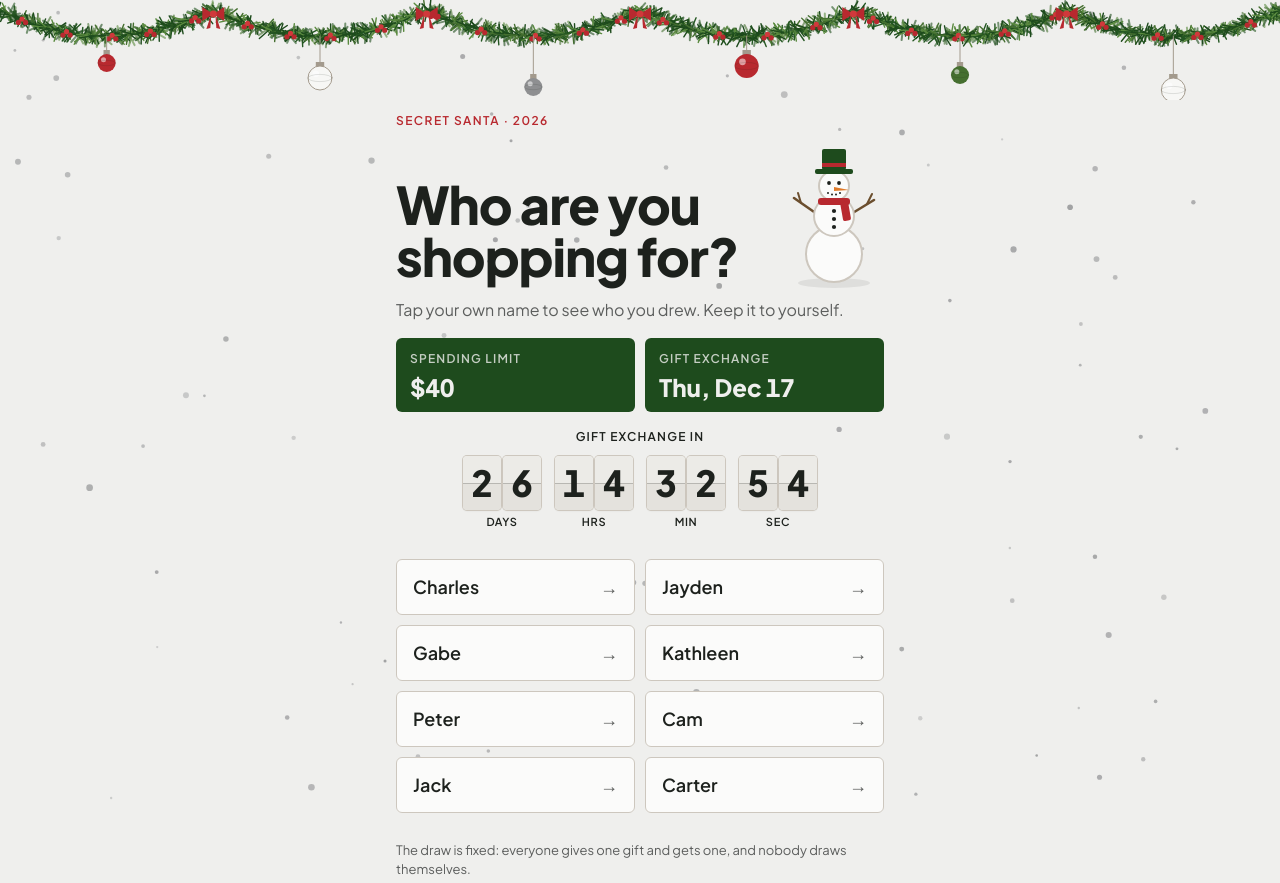
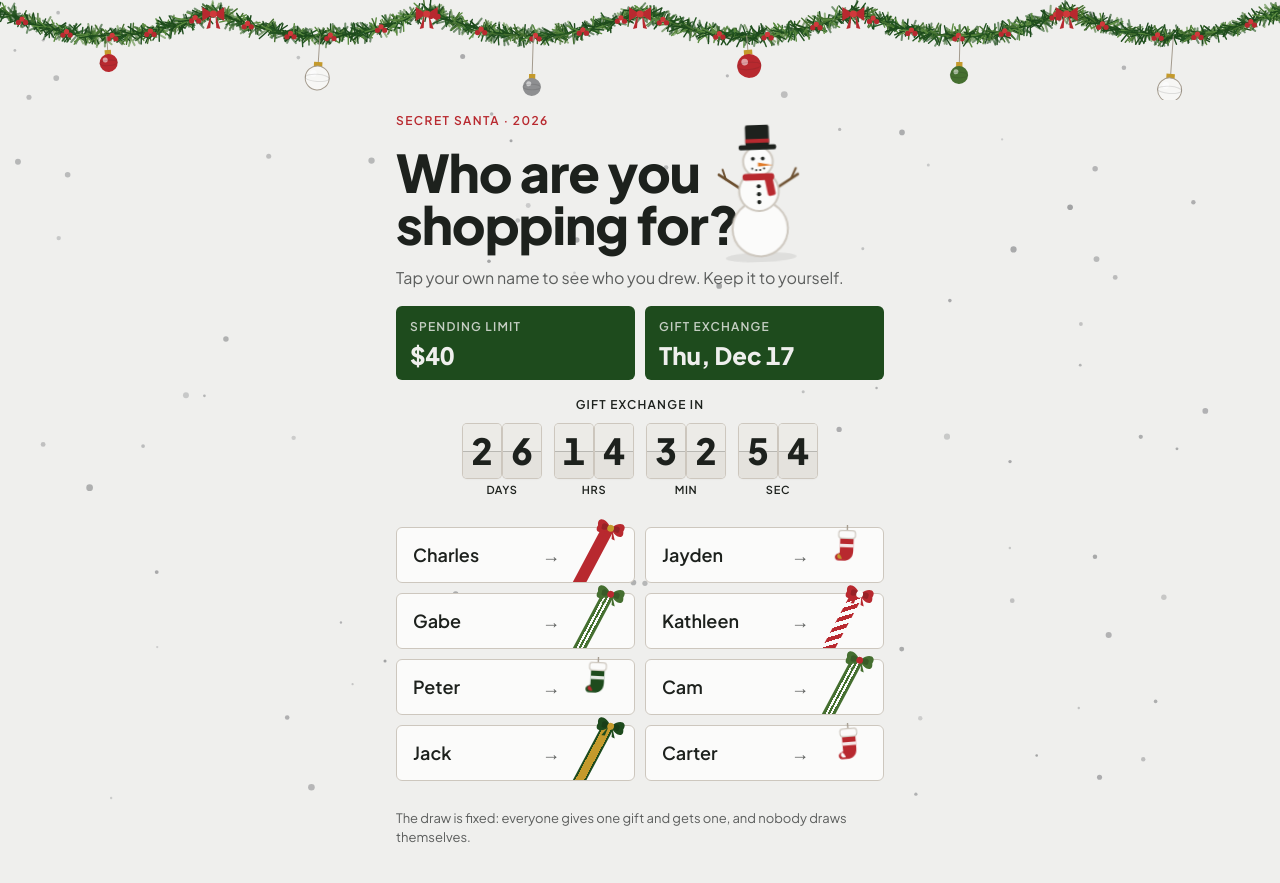
Before and after one commit to mengchar/secret-santa, a plain HTML site: page index.html in a window 1280 px wide. Shown: the top 883 px of the page. Drawn offline with Linux system fonts and the light colour scheme.

Commit message:
Swaying snowman and ornaments, present ribbons, stockings, gold accents
Co-Authored-By: Claude Opus 5.5 <noreply@anthropic.com>

```diff
--- a/index.html
+++ b/index.html
@@ -19,6 +19,7 @@
   --pine: #1e4b1d;    /* evergreen: primary actions, key numbers */
   --berry: #456f30;   /* moss: secondary accent (name kept for the existing rules) */
   --gold: #a39a8d;    /* stone trim on the gift tag */
+  --foil: #c49a2c;    /* gold accent, used sparingly: ribbons, bow knots, ornament caps */
   --danger: #9e2a2b;  /* errors only, always with a text message */
   --red: #b8292f;     /* festive decoration only; never the only way something is shown */
   --tag: #fbfbfa;
@@ -77,7 +78,7 @@ h1 { font-family: var(--display); font-weight: 800; font-size: clamp(36px, 9vw,
   filter: drop-shadow(0 0 1px rgba(28,27,25,.35)) drop-shadow(0 6px 14px rgba(28,27,25,.14));
   animation: swing .9s cubic-bezier(.3,1.6,.5,1) both; transform-origin: 0 50%;
 }
-.tag::before { content: ""; position: absolute; left: 22px; top: 50%; width: 14px; height: 14px; margin-top: -7px; border-radius: 50%; background: var(--bg); box-shadow: inset 0 0 0 2px var(--gold); }
+.tag::before { content: ""; position: absolute; left: 22px; top: 50%; width: 14px; height: 14px; margin-top: -7px; border-radius: 50%; background: var(--bg); box-shadow: inset 0 0 0 2px var(--foil); }
 .tag .to { font-size: 12px; font-weight: 600; letter-spacing: .12em; text-transform: uppercase; opacity: .7; }
 .tag .who { font-family: var(--display); font-weight: 800; font-size: clamp(38px, 11vw, 54px); line-height: 1.05; text-transform: capitalize; color: var(--red); margin-top: 6px; overflow-wrap: anywhere; }
 .tag .from { margin-top: 14px; font-size: 14px; }
@@ -151,14 +152,50 @@ footer { font-size: 13px; color: var(--muted); }
 .decor { position: absolute; left: 0; width: 100%; pointer-events: none; display: block; }
 #garland { top: 0; height: 100px; z-index: 0; }
 .modal h2 { text-transform: none; }
-.title-row { display: flex; align-items: flex-end; justify-content: space-between; gap: 12px; }
-.title-row h1 { min-width: 0; }
-.snowman { flex: none; width: clamp(64px, 19vw, 100px); height: auto; margin-bottom: -6px; }
+/* snowman leans in over the end of the heading */
+.sm-anchor { position: relative; white-space: nowrap; }
+.snowman {
+  position: absolute; left: 100%; bottom: -0.1em; margin-left: -0.5em;
+  width: 1.9em; height: auto; z-index: 1; pointer-events: none;
+  transform-origin: 50% 100%; animation: sway 4.5s ease-in-out infinite;
+}
+.snowman .arm-r { transform-origin: 67px 56px; animation: wave 4.5s ease-in-out infinite; }
+@keyframes sway { 0%, 100% { transform: rotate(-2.5deg); } 50% { transform: rotate(2.5deg); } }
+@keyframes wave { 0%, 60%, 100% { transform: rotate(0); } 70% { transform: rotate(-14deg); } 80% { transform: rotate(4deg); } 90% { transform: rotate(-10deg); } }
+@media (prefers-reduced-motion: reduce) { .snowman, .snowman .arm-r { animation: none; } }
+@media (max-width: 340px) { .snowman { width: 1.55em; } }
 .modal .row .btn { flex: 1 1 auto; }
 #trees { bottom: 0; height: 140px; z-index: 0; }
 #snow { position: fixed; inset: 0; width: 100%; height: 100%; z-index: 0; pointer-events: none; }
 .name, .panel, .list-card { position: relative; }
 .name:hover { box-shadow: 0 2px 0 var(--line); }
+
+/* each name tile is wrapped like a present: a ribbon band near the right edge and a bow on top */
+.name.gift { padding-right: 74px; overflow: visible; }
+.name .wrap { position: absolute; inset: 0; border-radius: inherit; overflow: hidden; pointer-events: none; }
+/* diagonal ribbon: enters at the top edge (under the bow) and leaves near the bottom-right corner */
+.name .ribbon { position: absolute; top: -30px; bottom: -30px; right: 34px; width: 12px; background: var(--rib); transform: rotate(28deg); }
+.name .bow { position: absolute; top: -11px; right: 8px; width: 36px; height: 22px; fill: var(--bow); }
+.name .bow .knot { fill: var(--knot); }
+.name .arrow { position: relative; z-index: 1; }
+.name.v0 { --rib: var(--red); --bow: var(--red); --knot: var(--foil); }
+.name.v1 { --rib: linear-gradient(90deg, var(--pine) 0 2px, var(--foil) 2px 10px, var(--pine) 10px); --bow: var(--pine); --knot: var(--foil); }
+.name.v2 { --rib: repeating-linear-gradient(135deg, var(--red) 0 4px, #fbfbfa 4px 8px); --bow: var(--red); --knot: #fbfbfa; }
+.name.v3 { --rib: linear-gradient(90deg, var(--moss, #456f30) 0 3px, #fbfbfa 3px 5px, var(--moss, #456f30) 5px 7px, #fbfbfa 7px 9px, var(--moss, #456f30) 9px); --bow: #456f30; --knot: var(--red); }
+.name .bow { transition: transform .2s; transform-origin: 50% 100%; transform: rotate(14deg); }
+.name:hover .bow { transform: rotate(20deg) scale(1.06); }
+@media (prefers-reduced-motion: reduce) { .name .bow { transition: none; } }
+
+/* stockings hanging from the bottom edge of a few tiles */
+.name.has-sock { z-index: 2; }
+.name .sock {
+  position: absolute; top: -3px; right: 22px; width: 27px; height: 38px; pointer-events: none;
+  transform-origin: 50% 0; animation: sockSwing 3.8s ease-in-out infinite;
+}
+.name:nth-child(5) .sock { animation-delay: -1.3s; }
+.name:nth-child(8) .sock { animation-delay: -2.4s; }
+@keyframes sockSwing { 0%, 100% { transform: rotate(-5deg); } 50% { transform: rotate(5deg); } }
+@media (prefers-reduced-motion: reduce) { .name .sock { animation: none; } }
 h1 .sparkle { color: var(--berry); }
 </style>
 </head>
@@ -170,19 +207,19 @@ h1 .sparkle { color: var(--berry); }
 <main>
   <header>
     <span class="eyebrow">Secret Santa · 2026</span>
-    <div class="title-row">
-      <h1>Who are you shopping for?</h1>
-      <svg class="snowman" viewBox="0 -12 100 142" aria-hidden="true" focusable="false">
+    <h1>Who are you shopping <span class="sm-anchor">for?<svg class="snowman" viewBox="0 -12 100 142" aria-hidden="true" focusable="false">
         <ellipse cx="50" cy="125" rx="36" ry="5" fill="rgba(29,33,29,.08)"/>
         <line x1="33" y1="56" x2="10" y2="40" stroke="#6b4e2e" stroke-width="2.6" stroke-linecap="round"/>
         <line x1="17" y1="45" x2="14" y2="35" stroke="#6b4e2e" stroke-width="2" stroke-linecap="round"/>
-        <line x1="67" y1="56" x2="90" y2="42" stroke="#6b4e2e" stroke-width="2.6" stroke-linecap="round"/>
-        <line x1="83" y1="46" x2="88" y2="36" stroke="#6b4e2e" stroke-width="2" stroke-linecap="round"/>
+        <g class="arm-r">
+          <line x1="67" y1="56" x2="90" y2="42" stroke="#6b4e2e" stroke-width="2.6" stroke-linecap="round"/>
+          <line x1="83" y1="46" x2="88" y2="36" stroke="#6b4e2e" stroke-width="2" stroke-linecap="round"/>
+        </g>
         <circle cx="50" cy="96" r="28" fill="#fbfbfa" stroke="#cdc7be" stroke-width="2"/>
         <circle cx="50" cy="58" r="20" fill="#fbfbfa" stroke="#cdc7be" stroke-width="2"/>
         <circle cx="50" cy="28" r="15" fill="#fbfbfa" stroke="#cdc7be" stroke-width="2"/>
-        <rect x="31" y="11" width="38" height="5" rx="2" fill="#1e4b1d"/>
-        <rect x="38" y="-9" width="24" height="21" rx="2" fill="#1e4b1d"/>
+        <rect x="31" y="11" width="38" height="5" rx="2" fill="#1d211d"/>
+        <rect x="38" y="-9" width="24" height="21" rx="2" fill="#1d211d"/>
         <rect x="38" y="5" width="24" height="4" fill="#b8292f"/>
         <circle cx="45" cy="25" r="1.9" fill="#1d211d"/>
         <circle cx="55" cy="25" r="1.9" fill="#1d211d"/>
@@ -194,8 +231,7 @@ h1 .sparkle { color: var(--berry); }
         <circle cx="50" cy="53" r="2.1" fill="#1d211d"/>
         <circle cx="50" cy="61" r="2.1" fill="#1d211d"/>
         <circle cx="50" cy="69" r="2.1" fill="#1d211d"/>
-      </svg>
-    </div>
+      </svg></span></h1>
     <p class="lede">Tap your own name to see who you drew. Keep it to yourself.</p>
     <div class="facts">
       <p class="limit"><span>Spending limit</span><strong>$40</strong></p>
@@ -312,15 +348,28 @@ function renderGrid() {
   const me = getMe();
   const grid = $("grid");
   grid.textContent = "";
-  for (const n of NAMES) {
+  const BOW = '<svg class="bow" viewBox="0 0 36 22" aria-hidden="true" focusable="false">' +
+    '<path d="M18 11C11 1 2 3 5 11C2 19 11 20 18 11Z"/><path d="M18 11C25 1 34 3 31 11C34 19 25 20 18 11Z"/>' +
+    '<path d="M18 11C13 6 8 7 9 11C8 15 13 15 18 11Z" fill="rgba(0,0,0,.18)"/><path d="M18 11C23 6 28 7 27 11C28 15 23 15 18 11Z" fill="rgba(0,0,0,.18)"/>' +
+    '<path d="M16 12L11 22L14.5 21.2Z"/><path d="M20 12L25 22L21.5 21.2Z"/><circle class="knot" cx="18" cy="11" r="3.4"/></svg>';
+  const sock = (body, heel) => '<svg class="sock" viewBox="0 0 24 34" aria-hidden="true" focusable="false">' +
+    '<line x1="12" y1="0" x2="12" y2="5" stroke="#a39a8d" stroke-width="1.2"/>' +
+    '<path d="M6 11h12v12c0 6-3.5 9-9 9H5c-3.5 0-4.5-4.5-1-6l2-1z" fill="' + body + '"/>' +
+    '<path d="M6 17h12v3H6z" fill="#fbfbfa" opacity=".9"/>' +
+    '<path d="M5 26c-2 .8-1.6 4.5 1 4.5h2c-.5-2-1.5-4-3-4.5z" fill="' + heel + '"/>' +
+    '<rect x="4.5" y="5" width="15" height="7" rx="2.5" fill="#fbfbfa" stroke="#cdc7be" stroke-width="1"/></svg>';
+  const SOCKS = { 1: sock("#b8292f", "#c49a2c"), 4: sock("#1e4b1d", "#b8292f"), 7: sock("#b8292f", "#fbfbfa") };
+  NAMES.forEach((n, i) => {
     const b = document.createElement("button");
     b.type = "button";
-    b.className = "name" + (me ? (n === me ? " mine" : " dim") : "");
-    b.innerHTML = `<span></span><span class="arrow" aria-hidden="true">→</span>`;
+    b.className = "name gift v" + [0, 1, 3, 2, 2, 3, 1, 0][i % 8] + (me ? (n === me ? " mine" : " dim") : "");
+    b.innerHTML = `<span></span><span class="arrow" aria-hidden="true">→</span>` +
+      (SOCKS[i] || `<span class="wrap" aria-hidden="true"><span class="ribbon"></span></span>` + BOW);  // a stocking replaces the ribbon on some tiles
+    if (SOCKS[i]) b.classList.add("has-sock");
     b.firstChild.textContent = n;
     b.addEventListener("click", () => choose(n));
     grid.appendChild(b);
-  }
+  });
 }
 function choose(n) {
   const me = getMe();
@@ -507,7 +556,7 @@ show("pick");
   }
 
   function bauble(ctx, x, y, r, fill, rim) {
-    ctx.fillStyle = C.stone; ctx.fillRect(x - r * 0.35, y - r - 4, r * 0.7, 5);           // cap
+    ctx.fillStyle = "#c49a2c"; ctx.fillRect(x - r * 0.35, y - r - 4, r * 0.7, 5);         // gold cap
     ctx.beginPath(); ctx.arc(x, y, r, 0, Math.PI * 2); ctx.fillStyle = fill; ctx.fill();
     if (rim) { ctx.strokeStyle = rim; ctx.lineWidth = 1; ctx.stroke(); }
     ctx.beginPath(); ctx.arc(x - r * 0.35, y - r * 0.35, r * 0.28, 0, Math.PI * 2);    // shine
@@ -517,8 +566,9 @@ show("pick");
   }
 
   function drawGarland() {
-    const { ctx, w } = fit(document.getElementById("garland"));
+    const { ctx, w, h } = fit(document.getElementById("garland"));
     const r = rng(17);
+    const baubles = [];
     const n = Math.max(3, Math.round(w / 210)), S = w / n, sag = 26, top = 10;
     const yAt = (x) => { const t = (x % S) / S; return top + sag * 4 * t * (1 - t); };
     const greens = [C.ever, C.ever2, C.moss, C.ever, C.moss2];
@@ -548,10 +598,8 @@ show("pick");
     for (let i = 0; i < n; i++) {
       const cx = i * S + S / 2, y0 = yAt(cx);
       const drop = 14 + (i % 3) * 12, rad = 9 + (i % 2) * 3;
-      ctx.strokeStyle = C.stone; ctx.lineWidth = 1;
-      ctx.beginPath(); ctx.moveTo(cx, y0); ctx.lineTo(cx, y0 + drop); ctx.stroke();
       const [f, rim] = fills[i % fills.length];
-      bauble(ctx, cx, y0 + drop + rad + 4, rad, f, rim);
+      baubles.push({ cx, y0, drop, rad, f, rim, ph: i * 1.9 });   // drawn each frame so they can swing
       // red bow at each swag peak
       const px = i * S;
       if (px > 0) {
@@ -563,6 +611,31 @@ show("pick");
         ctx.beginPath(); ctx.moveTo(px + 2, by); ctx.lineTo(px + 7, by + 15); ctx.lineTo(px + 3, by + 14); ctx.closePath(); ctx.fill();
         ctx.fillStyle = C.red2; ctx.beginPath(); ctx.arc(px, by, 3.4, 0, Math.PI * 2); ctx.fill();
       }
+    }
+    // keep a copy of the still garland, then paint swinging baubles over it each frame
+    const base = document.createElement("canvas");
+    base.width = ctx.canvas.width; base.height = ctx.canvas.height;
+    base.getContext("2d").drawImage(ctx.canvas, 0, 0);
+    G = { ctx, base, baubles };
+    paintGarland(performance.now());
+  }
+
+  let G = null;
+  function paintGarland(t) {
+    if (!G) return;
+    const { ctx, base, baubles } = G;
+    ctx.setTransform(1, 0, 0, 1, 0, 0);
+    ctx.clearRect(0, 0, base.width, base.height);
+    ctx.drawImage(base, 0, 0);
+    ctx.setTransform(dpr, 0, 0, dpr, 0, 0);
+    for (const b of baubles) {
+      const a = reduce ? 0 : Math.sin(t / 950 + b.ph) * 0.085;   // about ±5 degrees
+      ctx.save();
+      ctx.translate(b.cx, b.y0); ctx.rotate(a);
+      ctx.strokeStyle = C.stone; ctx.lineWidth = 1;
+      ctx.beginPath(); ctx.moveTo(0, 0); ctx.lineTo(0, b.drop); ctx.stroke();
+      bauble(ctx, 0, b.drop + b.rad + 4, b.rad, b.f, b.rim);
+      ctx.restore();
     }
   }
 
@@ -610,6 +683,7 @@ show("pick");
       vy: 0.25 + Math.random() * 0.7, ph: Math.random() * 6.28, a: 0.35 + Math.random() * 0.45 }));
   }
   function drawSnow(t) {
+    if (!reduce) paintGarland(t);
     const { ctx, w, h } = snow;
     ctx.clearRect(0, 0, w, h);
     for (const f of flakes) {
```
